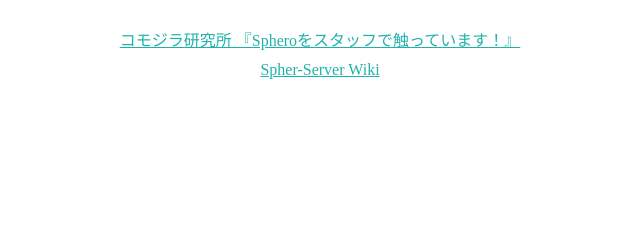
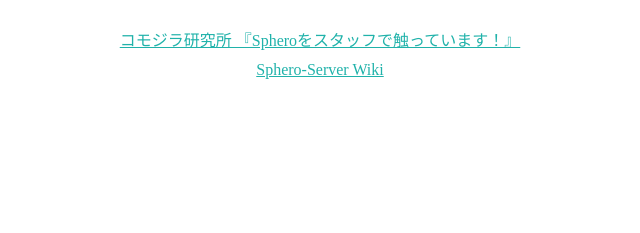
Before and after one commit to yammmt/shundroid.github.io, a website: page sphero-server/index.jade in a window 1280 px wide. Shown: the part 1723-1956 px from the top of the page, 340-980 px from the left. Drawn offline with nearby package versions, Linux system fonts and the light colour scheme; files that its build step writes are made by us from their sources.

Commit message:
fix typo

```diff
--- a/sphero-server/index.jade
+++ b/sphero-server/index.jade
@@ -34,6 +34,6 @@
                 | コモジラ研究所 『Spheroをスタッフで触っています！』
             li
               a(href="https://github.com/shundroid/Sphero-Server/wiki")
-                | Spher-Server Wiki
+                | Sphero-Server Wiki
       footer
         | created by Shundroid
```
Also changed, not shown: sphero-server/index.html.
